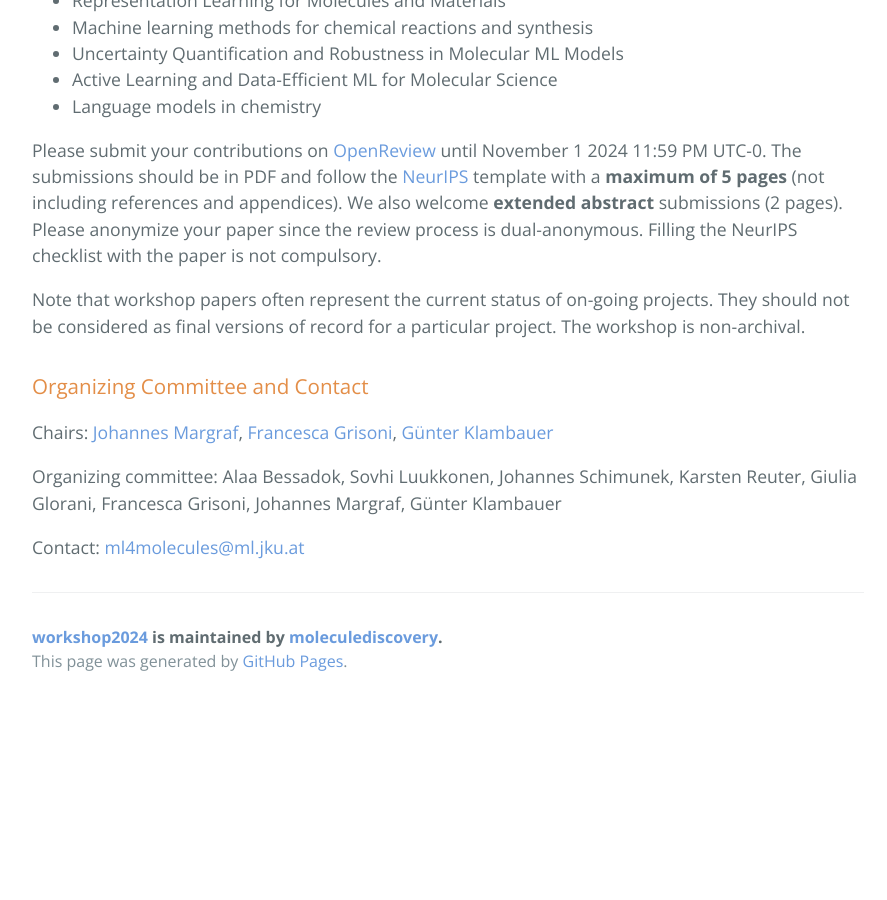
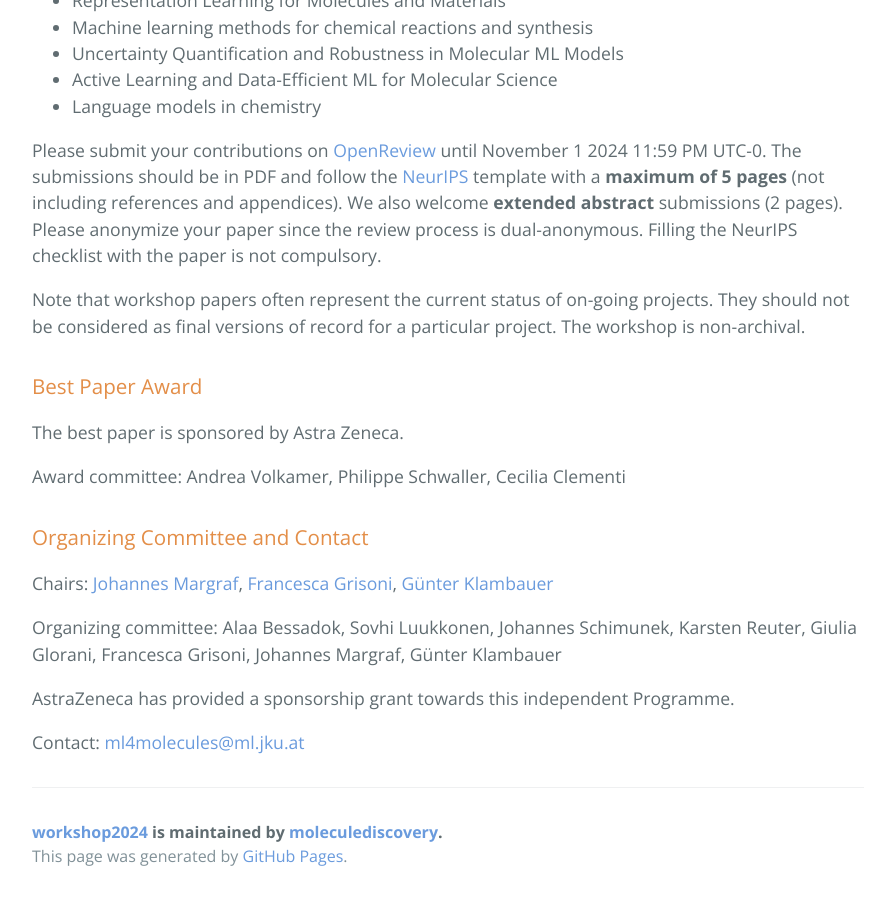
Before and after one commit to moleculediscovery/workshop2024, a Jekyll site: the page built from index.md, in a window 1280 px wide and 900 px high, scrolled down 6747 px. Shown: the whole window, without its empty margins (192-1079 px from the left). Built offline with Jekyll 4.4.1, drawn with Linux system fonts in a browser that asks for light colours; our own code applies the rules of GitHub Pages for plain Markdown files; before the commit the page ends 7452 px from its top, so only the background shows below that.

Commit message:
Update index.md

```diff
--- a/index.md
+++ b/index.md
@@ -111,9 +111,16 @@ Please submit your contributions on [OpenReview](https://openreview.net/group?id
 
 Note that workshop papers often represent the current status of on-going projects. They should not be considered as final versions of record for a particular project. The workshop is non-archival.
 
+### Best Paper Award
+The best paper is sponsored by Astra Zeneca.
+
+Award committee: Andrea Volkamer, Philippe Schwaller, Cecilia Clementi
+
 ### Organizing Committee and Contact
 Chairs: [Johannes Margraf](https://www.fhi.mpg.de/645847/margraf_group), [Francesca Grisoni](https://molecularmachinelearning.com/), [Günter Klambauer](https://www.jku.at/institut-fuer-machine-learning/ueber-uns/team/univ-prof-mag-dr-guenter-klambauer/)
 
 Organizing committee: Alaa Bessadok, Sovhi Luukkonen, Johannes Schimunek, Karsten Reuter, Giulia Glorani, Francesca Grisoni, Johannes Margraf, Günter Klambauer
 
+AstraZeneca has provided a sponsorship grant towards this independent Programme.
+
 Contact: [ml4molecules@ml.jku.at](ml4molecules@ml.jku.at)
```
